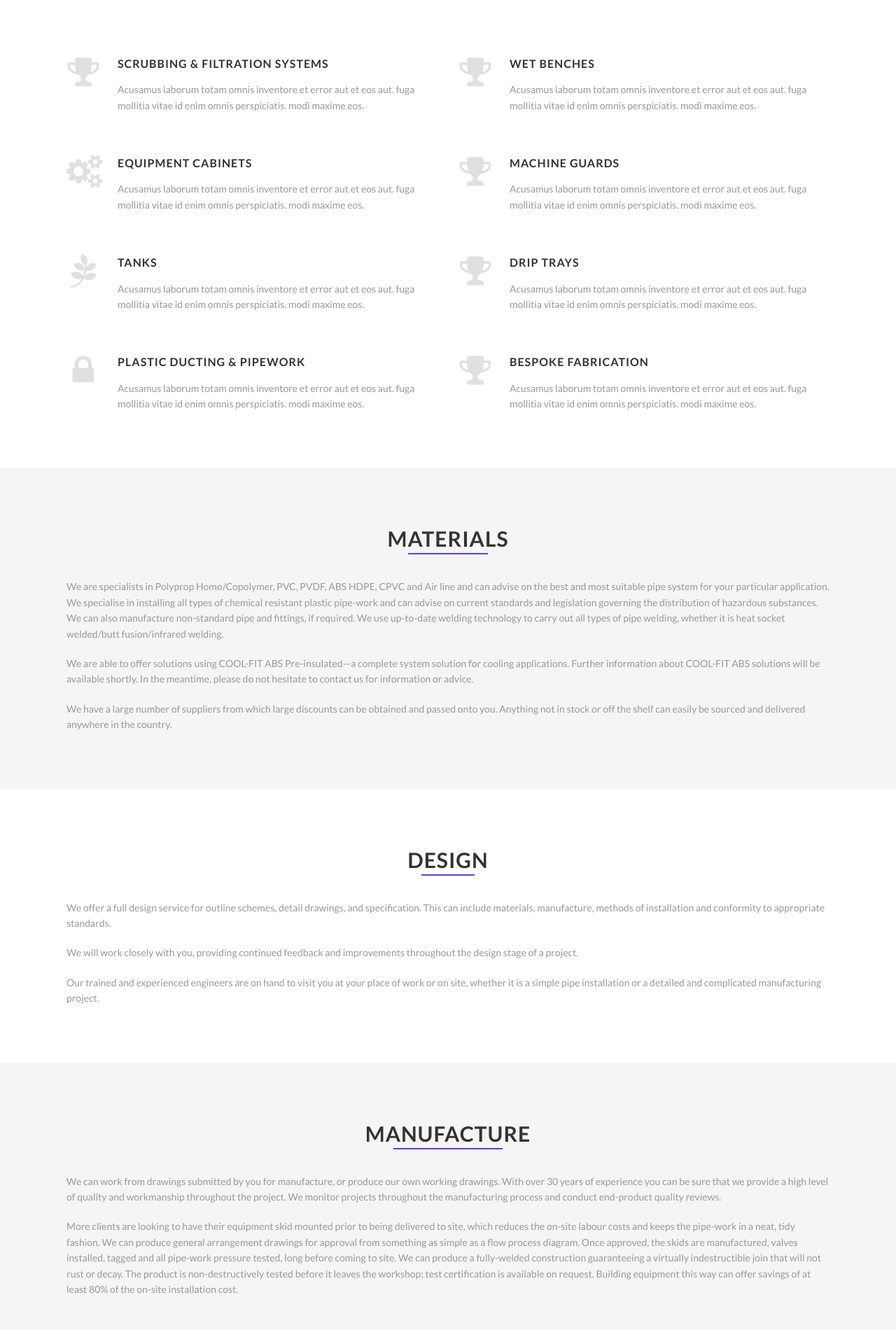
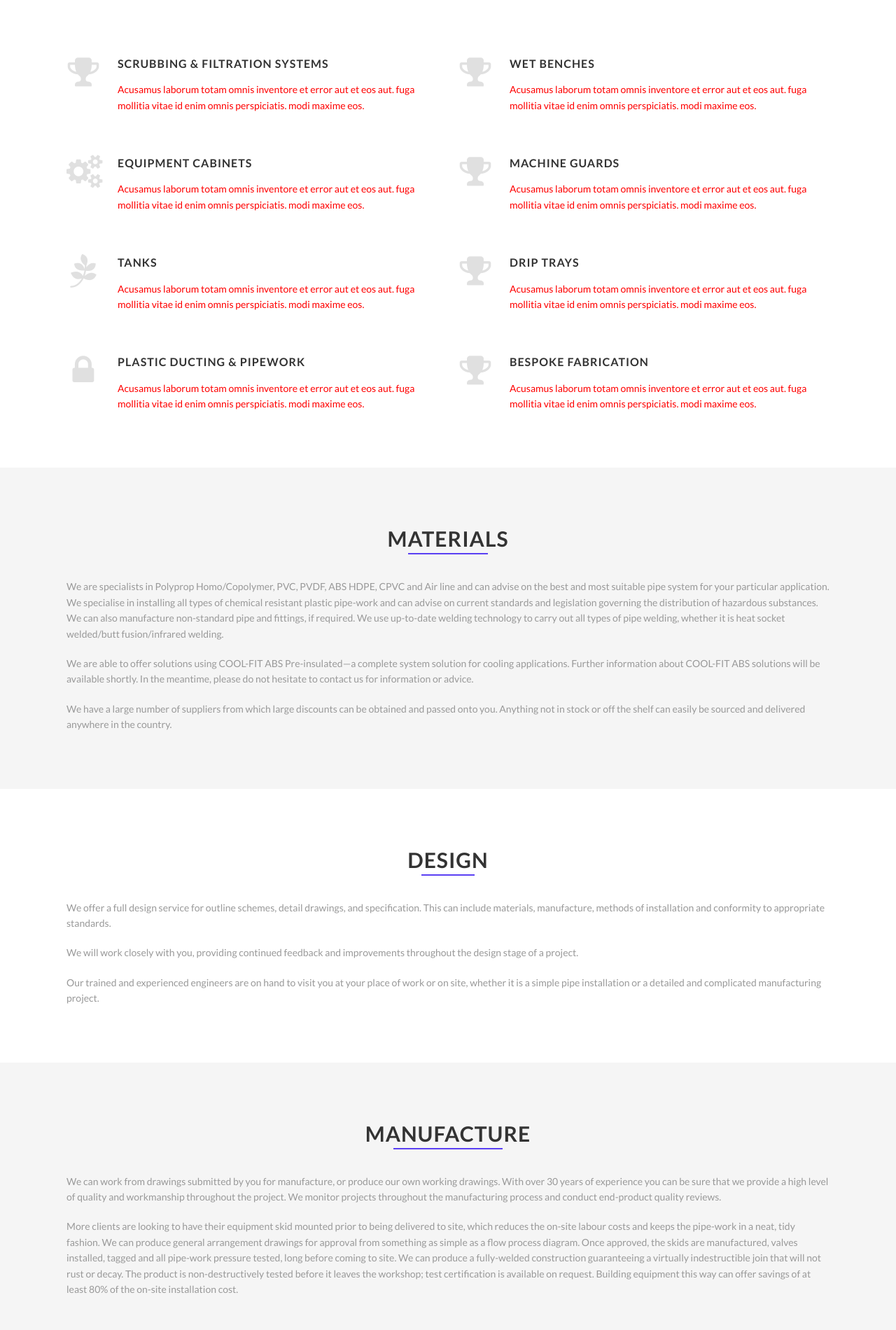
Before and after one commit to marcolplastics/marcolplastics.github.io, a Jekyll site: the page built from services.html, in a window 1280 px wide. Shown: the part 393-2293 px from the top of the page at 70% size. Built offline with Jekyll 4.4.1, drawn with Linux system fonts in a browser that asks for light colours.

Commit message:
Red text to be replaced

```diff
--- a/_includes/our-customers.html
+++ b/_includes/our-customers.html
@@ -3,7 +3,7 @@
     <div class='large-12 columns'>
       {% include section-header.html title="Our customers" color="#fff" %}
       <div class='spacing'></div>
-      <p>
+      <p style="color: red;">
         Lorem ipsum dolor sit amet, consectetuer adipiscing elit, sed diam nonummy nibh euismod tincidunt ut laoreet dolore magna aliquam erat volutpat consectetuer sit amet magna adipiscing. Lorem ipsum dolor sit amet, consectetuer adipiscing elit, sed diam nonummy nibh euismod tincidunt ut laoreet dolore magna aliquam erat volutpat consectetuer sit amet magna adipiscing.
       </p>
       <div class='spacing'></div>
--- a/services.html
+++ b/services.html
@@ -48,7 +48,7 @@ services_right:
           <div class='icon-text-simple'>
             <i class='fa fa-{{service.icon}}'></i>
             <h3>{{service.title}}</h3>
-            <p>{{service.desc}}</p>
+            <p style="color: red">{{service.desc}}</p>
           </div>
           <div class='two spacing'></div>
         </div>
@@ -60,7 +60,7 @@ services_right:
           <div class='icon-text-simple'>
             <i class='fa fa-{{service.icon}}'></i>
             <h3>{{service.title}}</h3>
-            <p>{{service.desc}}</p>
+            <p style="color: red">{{service.desc}}</p>
           </div>
           <div class='two spacing'></div>
         </div>
```
